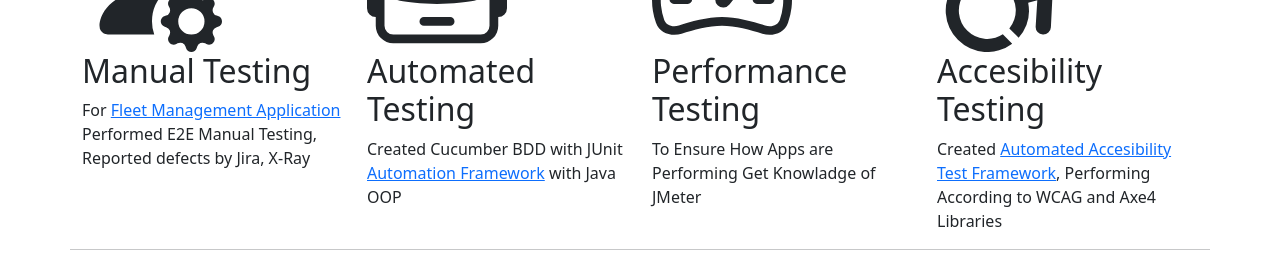
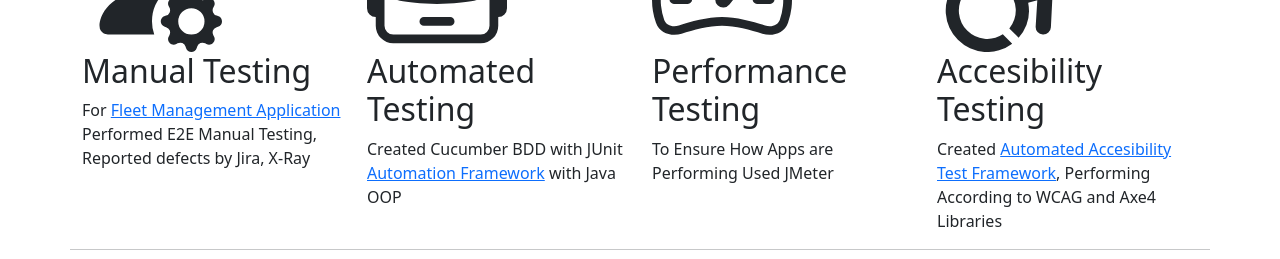
Before and after one commit to alexztrk93/Portfolio, a plain HTML site: page Personal Site/index1.html in a window 1280 px wide. Shown: the part 800-1059 px from the top of the page. Drawn offline with nearby package versions, Linux system fonts and the light colour scheme.

Commit message:
Update index1.html

```diff
--- a/Personal Site/index1.html
+++ b/Personal Site/index1.html
@@ -128,7 +128,7 @@
               />
             </svg>
             <h2 class="fw-normal">Performance Testing</h2>
-            <p>To Ensure How Apps are Performing Get Knowladge of JMeter</p>
+            <p>To Ensure How Apps are Performing Used JMeter</p>
           </div>
           <!-- /.col-lg-4 -->
           <div class="col-lg-3">
```
